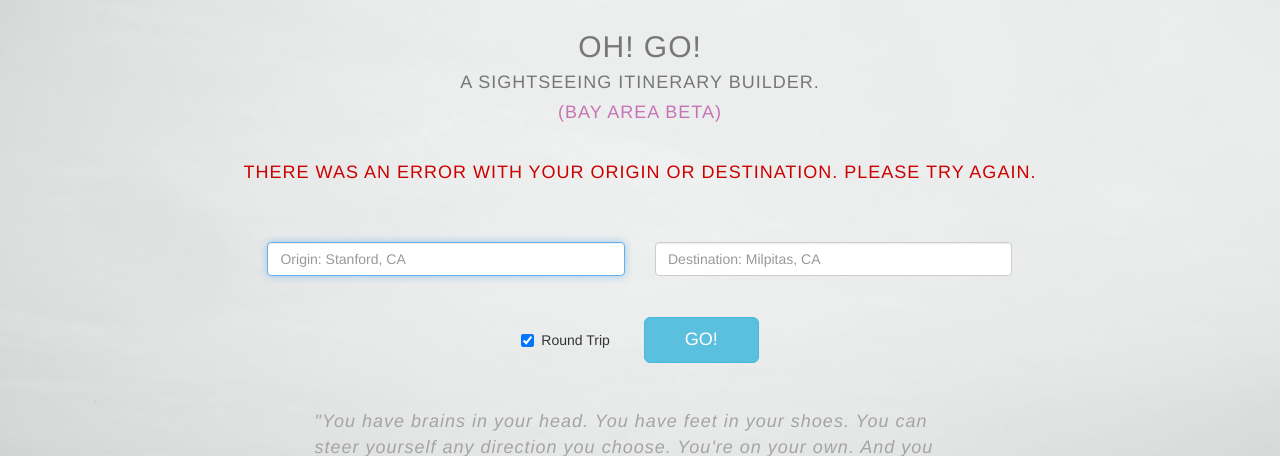
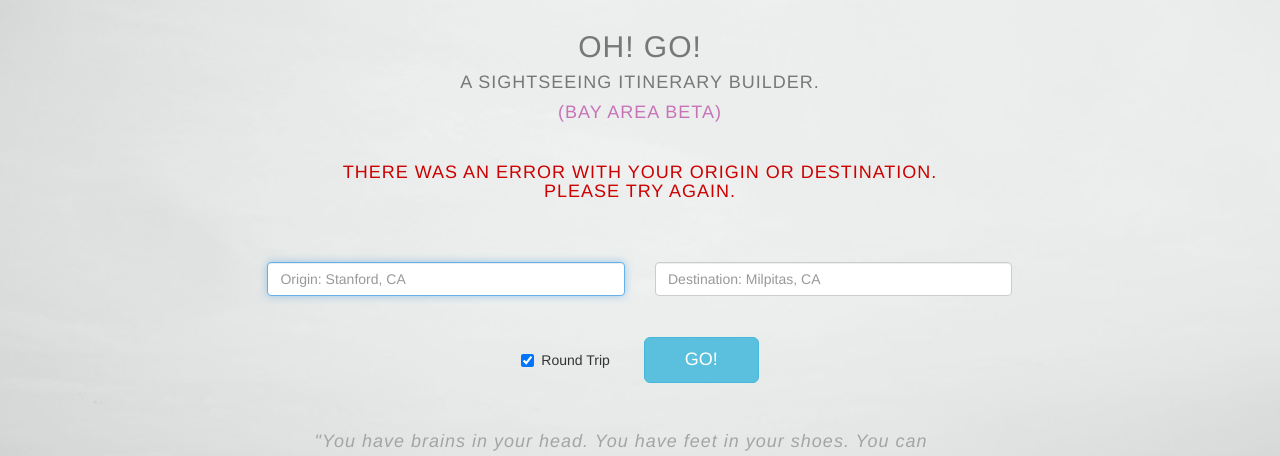
Before and after one commit to kensoong/OhGo, a Flask app: template templates/landing_error.html in a window 1280 px wide. Shown: the part 130-586 px from the top of the page. Run offline with Flask 2, Linux system fonts and the light colour scheme; the template is opened without the code that fills it, so the values that code supplies are empty; some libraries are stand-ins or nearby versions.

Commit message:
tiny change to error page

```diff
--- a/templates/landing_error.html
+++ b/templates/landing_error.html
@@ -58,7 +58,7 @@
   <h2>Oh! Go!</h2>
   <h4>A sightseeing itinerary builder.</h4> <h4 class="lighttext">(Bay Area Beta) </h4>
   <br>
-  <h4 class="errortext">There was an error with your ORIGIN or DESTINATION. Please try again.</h4>
+  <h4 class="errortext">There was an error with your ORIGIN or DESTINATION. <br>Please try again.</h4>
 </div>
 
 <div class="container">
```
